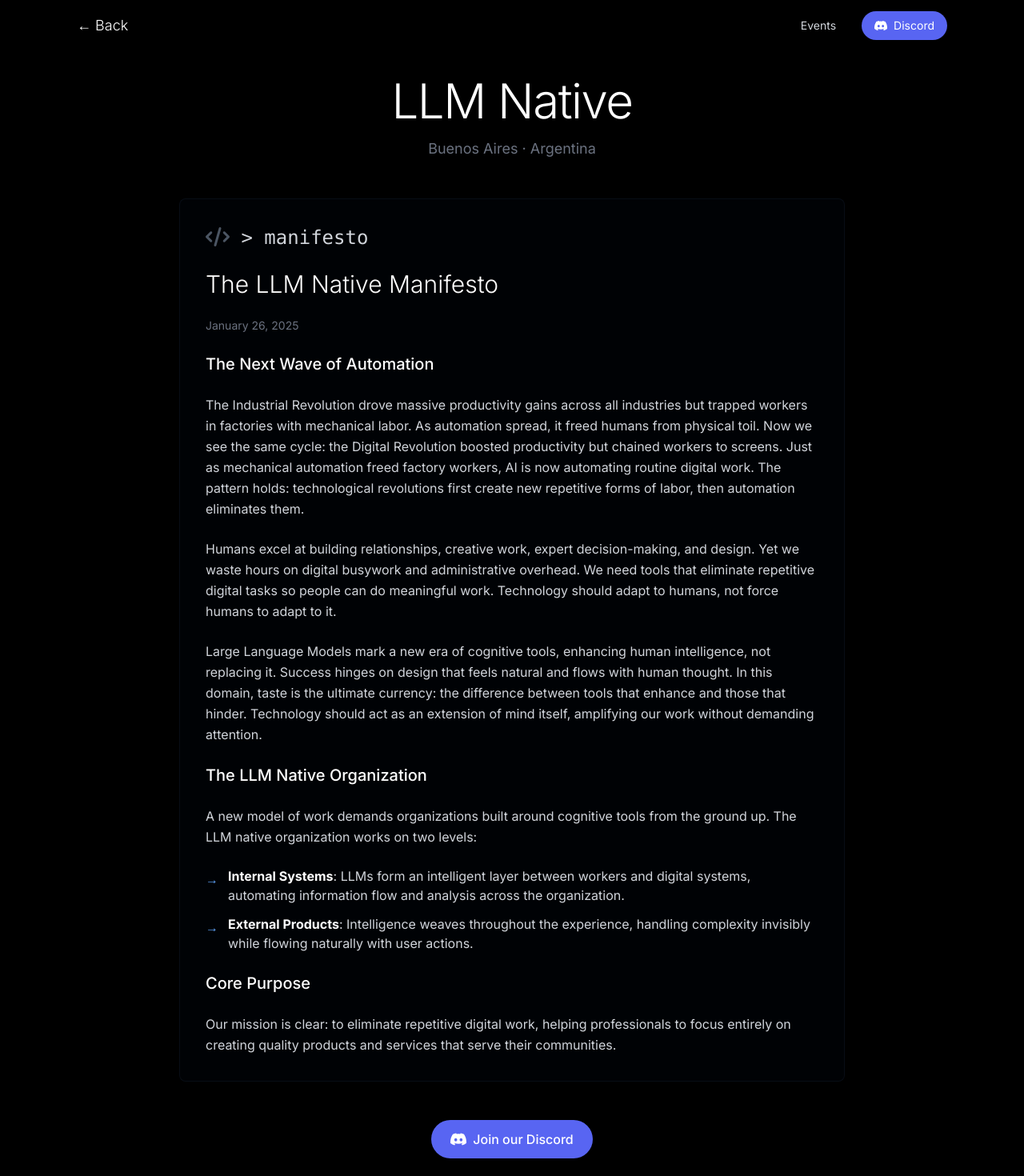
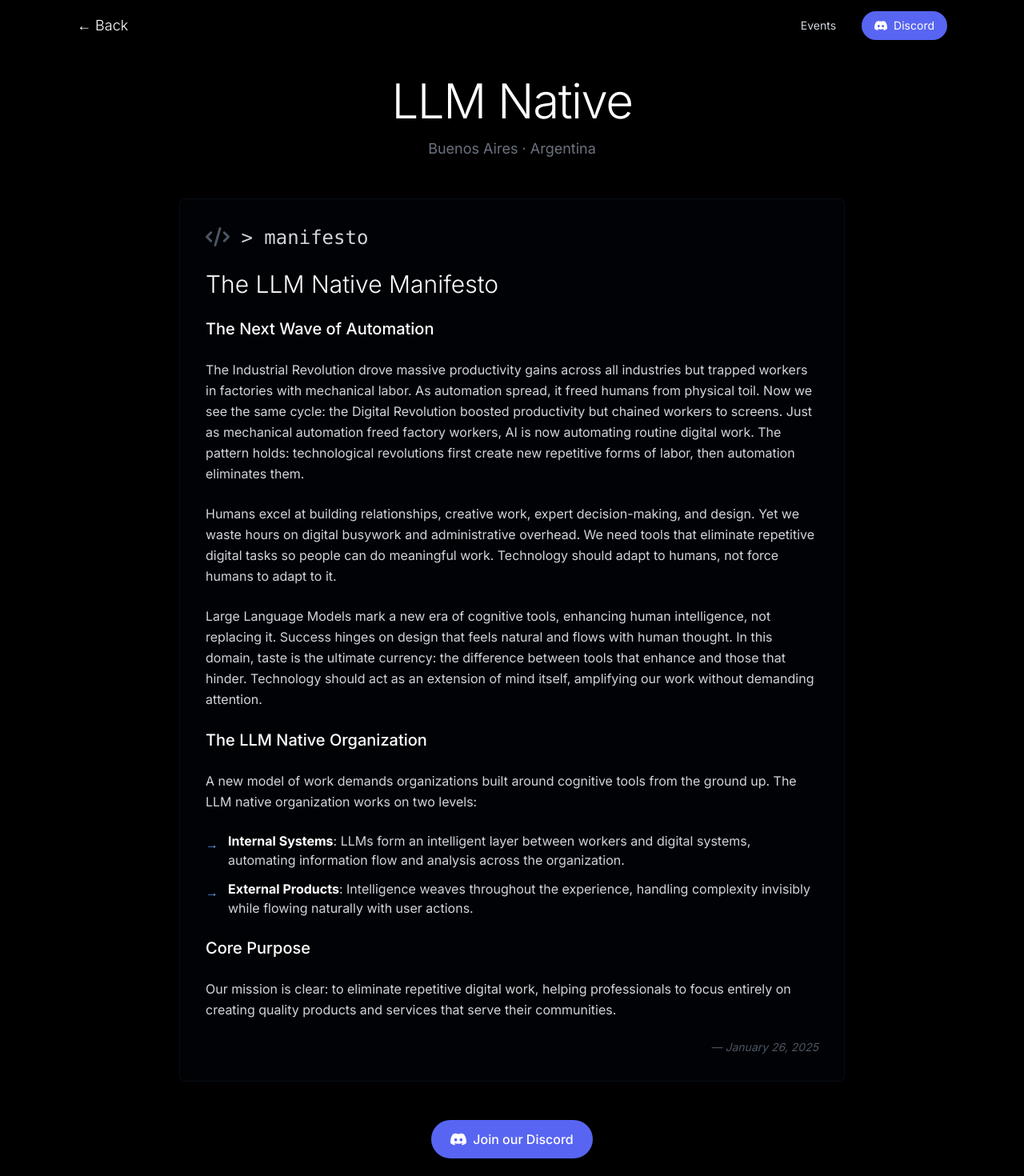
Before and after one commit to fpingham/llm-native, a Next.js app: page /manifesto in a window 1280 px wide. Shown: the top 1470 px of the page at 80% size. Built offline with nearby package versions, Linux system fonts and the light colour scheme.

Commit message:
Update page.tsx

```diff
--- a/app/manifesto/page.tsx
+++ b/app/manifesto/page.tsx
@@ -106,7 +106,6 @@
           </h2>
           <div className="space-y-6 text-gray-300">
             <h3 className="text-3xl font-light text-white mb-4">The LLM Native Manifesto</h3>
-            <p className="text-gray-500 text-sm mb-6">January 26, 2025</p>
             <h4 className="text-xl font-medium text-white mb-3">The Next Wave of Automation</h4>
             <p className="leading-relaxed">
               The Industrial Revolution drove massive productivity gains across all industries but trapped
@@ -154,6 +153,7 @@
             <p className="leading-relaxed">
               Our mission is clear: to eliminate repetitive digital work, helping professionals to focus entirely on creating quality products and services that serve their communities.
             </p>
+            <p className="text-gray-600 text-sm mt-8 text-right italic">— January 26, 2025</p>
           </div>
         </section>
 
```
